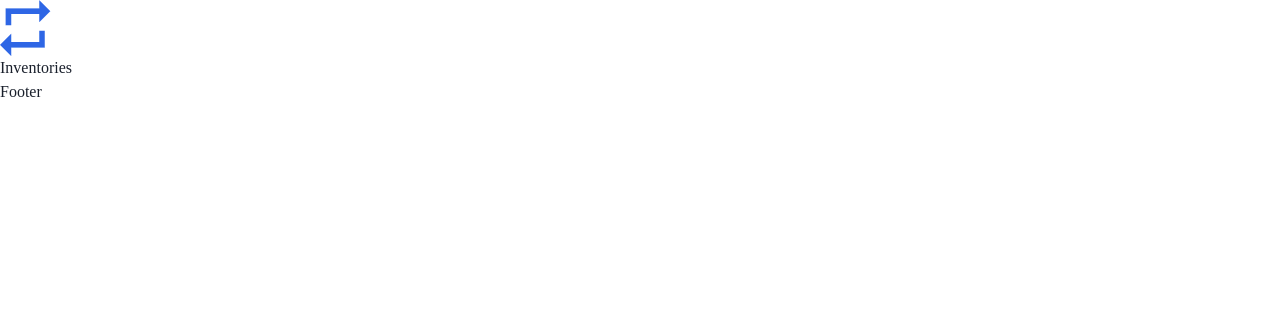
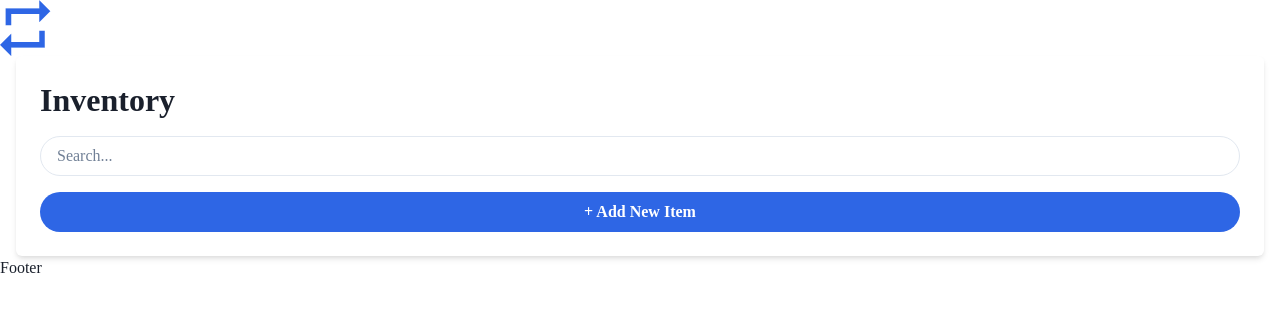
Before and after one commit to simon-harlow/instock, a React (Create React App) app in the folder client/: page /inventories in a window 1280 px wide. Shown: the top 312 px of the page. Built offline with nearby package versions, Linux system fonts and the light colour scheme; a web font is replaced by a local one.

Commit message:
add search bar and button

```diff
--- a/client/src/components/Inventories/Inventories.js
+++ b/client/src/components/Inventories/Inventories.js
@@ -1,7 +1,33 @@
 import React from 'react';
+import { Flex, Spacer, Heading, Input, Button } from '@chakra-ui/react';
 
 function Inventories() {
-    return <div>Inventories</div>;
+    return (
+        <Flex
+            ml={4}
+            mr={4}
+            borderRadius={'3px'}
+            boxShadow="md"
+            rounded="md"
+            bg="white"
+            className="inventory-list"
+        >
+            <Flex w="100%" p={[8, 6, 8, 6]} flexDirection={'column'} gap={2} className="inventory-list__header">
+                <Heading
+                    fontSize={{ base: 'mh1PageHeader', sm: 'mh1PageHeader', md: 'h1PageHeader' }}
+                    lineHeight={{ base: 'mh1PageHeader', sm: 'mh1PageHeader', md: 'h1PageHeader' }}
+                >
+                    Inventory
+                </Heading>
+                <Spacer />
+                <Input placeholder="Search..." borderRadius={20} h={10} />
+                <Spacer />
+                <Button bg={'$InstockIndigo'} color={'white'} borderRadius={20} h={10} _hover={{ bg: '$Graphite' }}>
+                    + Add New Item
+                </Button>
+            </Flex>
+        </Flex>
+    );
 }
 
 export default Inventories;
--- a/client/src/styles/themes.js
+++ b/client/src/styles/themes.js
@@ -2,10 +2,10 @@ import { extendTheme } from '@chakra-ui/react';
 
 export const themes = extendTheme({
     breakpoints: {
-        sm: "320px",
-        md: "768px",
-        lg: "960px",
-        xl: "1200px",
+        sm: '320px',
+        md: '768px',
+        lg: '960px',
+        xl: '1200px',
     },
     colors: {
         $InstockBlack: '#13182C',
@@ -13,12 +13,12 @@ export const themes = extendTheme({
         $White: '#FFFFFF',
 
         //Secondary Colors
-        $Slate: '5C667E',
-        $Cloud: 'BDC5D5',
+        $Slate: '#5C667E',
+        $Cloud: '#BDC5D5',
 
         //Background Colors
-        $Graphite: '232940',
-        $LightGrey: 'f7f8f9',
+        $Graphite: '#232940',
+        $LightGrey: '#f7f8f9',
 
         //Supporting Colors:
         $Green: '158463',
@@ -28,9 +28,9 @@ export const themes = extendTheme({
     fonts: {
         heading: 'Titillium Web',
         body: 'Titillium Web',
-        mono:'Titillium Web',
+        mono: 'Titillium Web',
     },
-    fontWeights:{
+    fontWeights: {
         normal: 400,
         semibold: 600,
         bold: 700,
```
